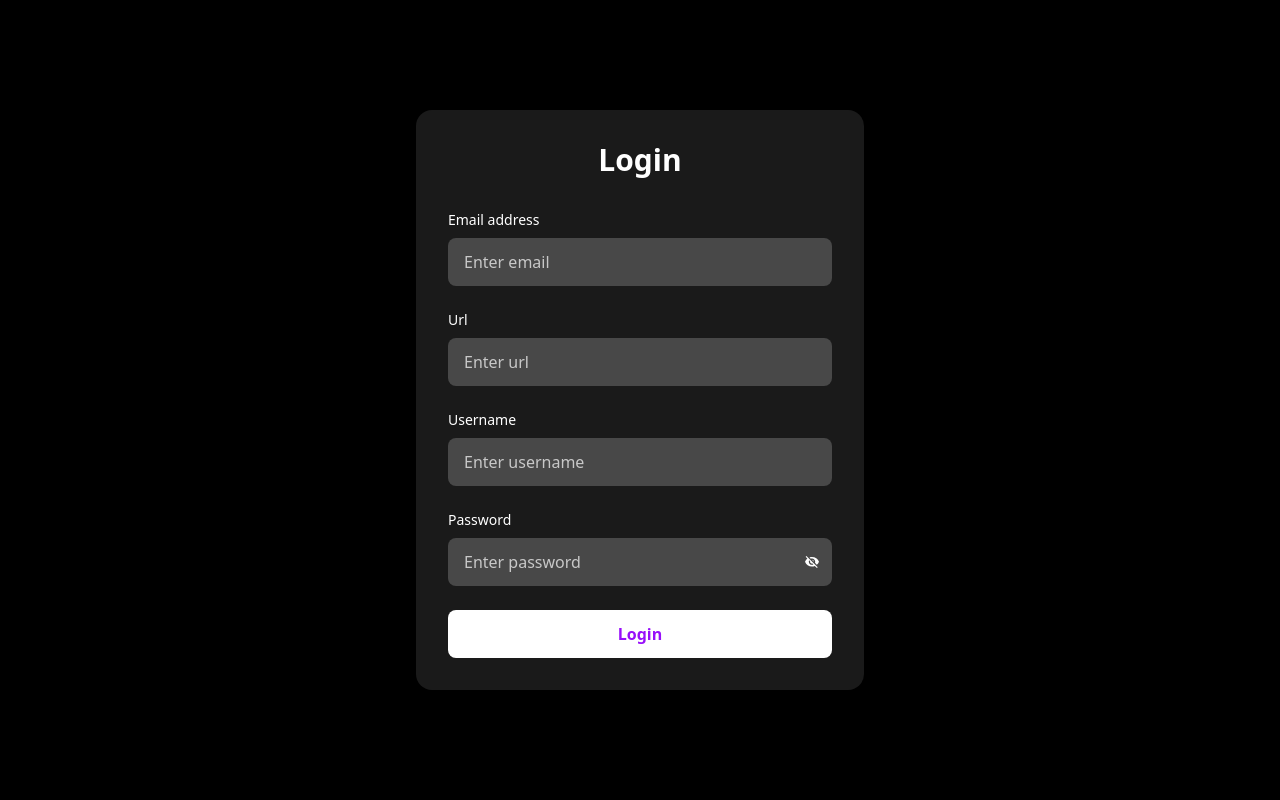
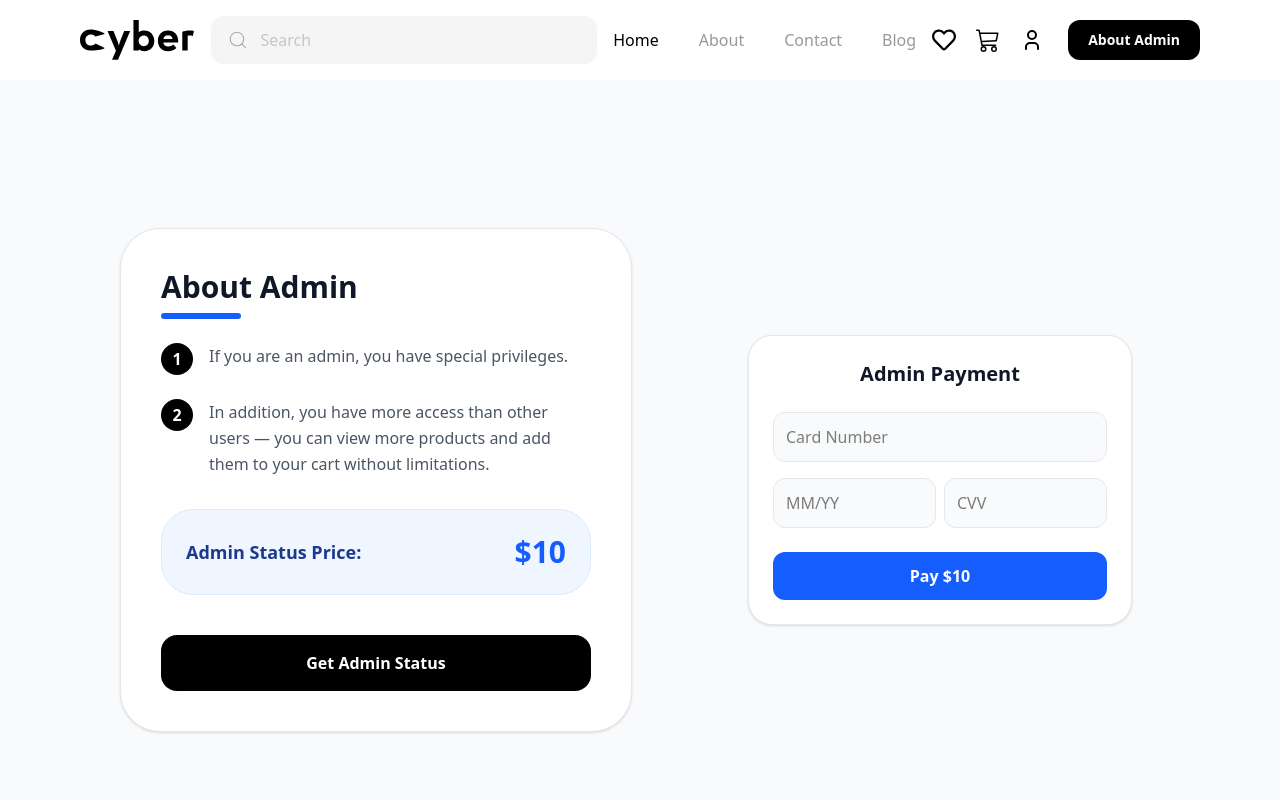
Before and after one commit to Behruzbek0205/lastexamwithDioo, a React (Vite) app: page /adminLog in a window 1280 px wide. Shown: the top 800 px of the page. Built offline with nearby package versions, Linux system fonts and the light colour scheme.

Commit message:
first commit

```diff
--- a/package.json
+++ b/package.json
@@ -18,6 +18,7 @@
     "react-icons": "^5.5.0",
     "react-redux": "^9.2.0",
     "react-router-dom": "^7.9.6",
+    "react-toastify": "^11.0.5",
     "tailwindcss": "^4.1.17"
   },
   "devDependencies": {
--- a/src/App.jsx
+++ b/src/App.jsx
@@ -19,11 +19,11 @@ import Admin from "./pages/adminLogin/Admin";
 import AdminPage from "./pages/adminPage/AdminPage";
 
 const App = () => {
-  const [ulanish, setUlanish] = useState(false);
+  // const [ulanish, setUlanish] = useState(false);
 
-  if (!ulanish) {
-    return <Form onLogin={() => setUlanish(true)} />;
-  }
+  // if (!ulanish) {
+  //   return <Form onLogin={() => setUlanish(true)} />;
+  // }
   return (
     <div>
       <Header />
--- a/src/pages/adminLog/AdminLog.jsx
+++ b/src/pages/adminLog/AdminLog.jsx
@@ -1,53 +1,109 @@
-import React from "react";
-import { Link } from "react-router-dom";
+import React, { useState } from "react";
+import { useNavigate } from "react-router-dom";
+import { ToastContainer, toast } from 'react-toastify';
+import 'react-toastify/dist/ReactToastify.css';
 
 const AdminLog = () => {
+    const navigate = useNavigate();
+    const [number, setNumber] = useState("");
+    const [mm, setMm] = useState("");
+    const [password, setPassword] = useState("");
+
+    const Get = () => {
+        toast.error("Birinchi navbatda pul to'lang do'stim!", {
+            position: "top-right",
+            autoClose: 2000,
+        });
+    };
+
+    const handlePay = () => {
+        if (!mm || !number || !password) {
+            toast.warn("Iltimos, barcha maydonlarni to'ldiring!");
+            return;
+        }
+
+        toast.success("Muvaffaqiyatli to'landi! Endi siz adminsiz ", {
+            position: "top-right",
+            autoClose: 1000,
+            onClose: () => navigate("/admin")
+        });
+    };
+
     return (
-        <section>
-            <hr className="border-[#B5B5B5] w-full" />
-            <div className="min-h-screen bg-gray-50 flex items-center justify-start px-6 md:px-20">
-                <div className="max-w-lg w-full bg-white border border-gray-200 rounded-3xl p-10 shadow-sm">
+        <section className="flex flex-col lg:flex-row gap-10 p-6 md:p-20 bg-gray-50 min-h-screen">
+            <ToastContainer />
+
+            <div className="flex-1 flex flex-col justify-center">
+                <div className="max-w-lg w-full bg-white border border-gray-200 rounded-[2.5rem] p-10 shadow-sm">
                     <div className="mb-6">
-                        <h2 className="text-2xl font-bold text-gray-900">
-                            About Admin
-                        </h2>
-                        <div className="h-1 w-32 bg-black mt-2"></div>
+                        <h2 className="text-3xl font-black text-gray-900">About Admin</h2>
+                        <div className="h-1.5 w-20 bg-blue-600 mt-2 rounded-full"></div>
                     </div>
 
                     <div className="space-y-6 mb-10">
-                        <div className="flex gap-3">
-                            <span className="font-bold text-lg text-black">1.</span>
-                            <p className="text-gray-600 leading-relaxed">
-                                If you are an admin, you have special privileges. You can create your own
-                                products, manage them, and sell them to earn money.
+                        <div className="flex gap-4">
+                            <div className="flex-shrink-0 w-8 h-8 rounded-full bg-black text-white flex items-center justify-center font-bold">1</div>
+                            <p className="text-gray-600 leading-relaxed font-medium">
+                                If you are an admin, you have special privileges.
                             </p>
                         </div>
-                        <div className="flex gap-3">
-                            <span className="font-bold text-lg text-black">2.</span>
-                            <p className="text-gray-600 leading-relaxed">
+                        <div className="flex gap-4">
+                            <div className="flex-shrink-0 w-8 h-8 rounded-full bg-black text-white flex items-center justify-center font-bold">2</div>
+                            <p className="text-gray-600 leading-relaxed font-medium">
                                 In addition, you have more access than other users — you can view
                                 more products and add them to your cart without limitations.
                             </p>
                         </div>
+                        <div className="mt-8 p-6 bg-blue-50 rounded-[2rem] border border-blue-100 flex justify-between items-center">
+                            <span className="text-blue-900 font-bold text-lg">Admin Status Price:</span>
+                            <span className="text-3xl font-black text-blue-600">$10</span>
+                        </div>
+                    </div>
+                    <button
+                        className="w-full py-4 bg-black text-white rounded-2xl font-black transition-all duration-300
+                                   hover:bg-[#EDEDED] hover:text-black hover:shadow-xl active:scale-95"
+                        onClick={Get}
+                    >
+                        Get Admin Status
+                    </button>
+                </div>
+            </div>
 
-                        <div className="mt-8 p-4 bg-gray-50 rounded-2xl border  border-gray-300 flex justify-between items-center">
-                            <span className="text-gray-800 font-semibold">Admin Status Price:</span>
-                            <span className="text-2xl font-black text-black">$10</span>
+            <div className="flex-1 flex items-center justify-center">
+                <div className="w-full max-w-sm bg-white border border-gray-200 rounded-3xl p-6 shadow-sm">
+                    <h3 className="text-xl font-bold text-gray-900 mb-6 text-center">Admin Payment</h3>
+                    <div className="space-y-4">
+                        <input
+                            type="text"
+                            placeholder="Card Number"
+                            value={number}
+                            onChange={(e) => setNumber(e.target.value)}
+                            className="w-full p-3 bg-gray-50 rounded-xl border border-gray-200 outline-none focus:border-blue-500"
+                        />
+                        <div className="flex gap-2">
+                            <input
+                                type="text"
+                                placeholder="MM/YY"
+                                value={mm}
+                                onChange={(e) => setMm(e.target.value)}
+                                className="w-1/2 p-3 bg-gray-50 rounded-xl border border-gray-200 outline-none focus:border-blue-500"
+                            />
+                            <input
+                                type="password"
+                                placeholder="CVV"
+                                value={password}
+                                onChange={(e) => setPassword(e.target.value)}
+                                className="w-1/2 p-3 bg-gray-50 rounded-xl border border-gray-200 outline-none focus:border-blue-500"
+                            />
                         </div>
                     </div>
 
-                    <div className="flex items-center gap-6">
-                        <Link to="/admin" className="w-full sm:w-auto">
-                            <button className="w-full px-11 sm:px-10 py-3
-                                bg-black text-white rounded-lg
-                                text-sm sm:text-base font-bold
-                                transition-all duration-300
-                                hover:bg-[#EDEDED] hover:text-black hover:shadow-xl active:scale-95">
-                                Get Admin
-                            </button>
-                        </Link>
-                    </div>
-
+                    <button
+                        onClick={handlePay}
+                        className="w-full mt-6 py-3 bg-blue-600 text-white rounded-xl font-bold hover:bg-blue-700 transition active:scale-95"
+                    >
+                        Pay $10
+                    </button>
                 </div>
             </div>
         </section>
```
Also changed, not shown: 1 other file (tests, documents, lock files or other folders).
